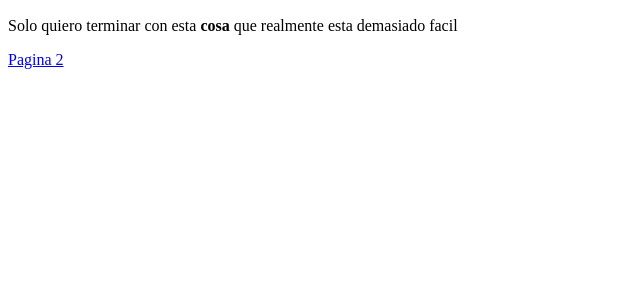
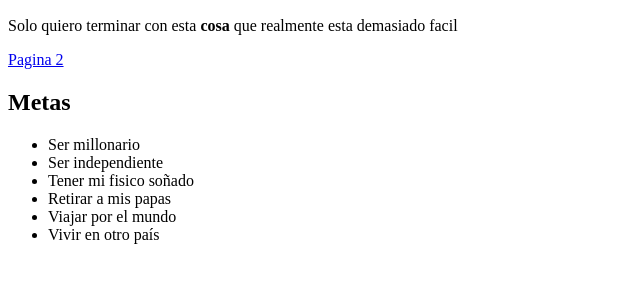
Before and after one commit to osvarg/html, a plain HTML site: page index.html in a window 1280 px wide. Shown: the part 110-392 px from the top of the page, without its empty margins (0-640 px from the left). Drawn offline with Linux system fonts and the light colour scheme.

Commit message:
lista de sueños

```diff
--- a/index.html
+++ b/index.html
@@ -8,5 +8,14 @@
         <h2>Subtitulo de la pagina</h2>
         <p>Solo quiero terminar con esta <b>cosa</b> que realmente esta demasiado facil</p>
         <a href="pagina2.html" target="_blank">Pagina 2</a>
+        <h2>Metas</h2>
+        <ul>
+            <li>Ser millonario</li>
+            <li>Ser independiente</li>
+            <li>Tener mi fisico soñado</li>
+            <li>Retirar a mis papas</li>
+            <li>Viajar por el mundo</li>
+            <li>Vivir en otro país</li>
+        </ul>
     </body>
 </html>
```
